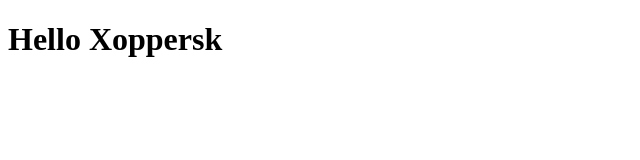
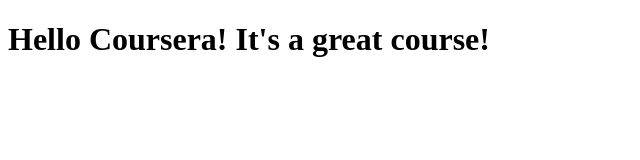
Before and after one commit to xoppersk/coursera-test, a plain HTML site: page site/index.html in a window 1280 px wide. Shown: the whole page, without its empty margins (0-640 px from the left). Drawn offline with Linux system fonts and the light colour scheme.

Commit message:
Small addition to our page content

```diff
--- a/site/index.html
+++ b/site/index.html
@@ -1,9 +1,9 @@
 <!DOCTYPE html>
 <html>
 <head>
-	<title>Hello Xoppersk</title>
+	<title>Hello Coursera</title>
 </head>
 <body>
-<h1>Hello Xoppersk</h1>
+<h1>Hello Coursera! It's a great course!</h1>
 </body>
 </html>
```
